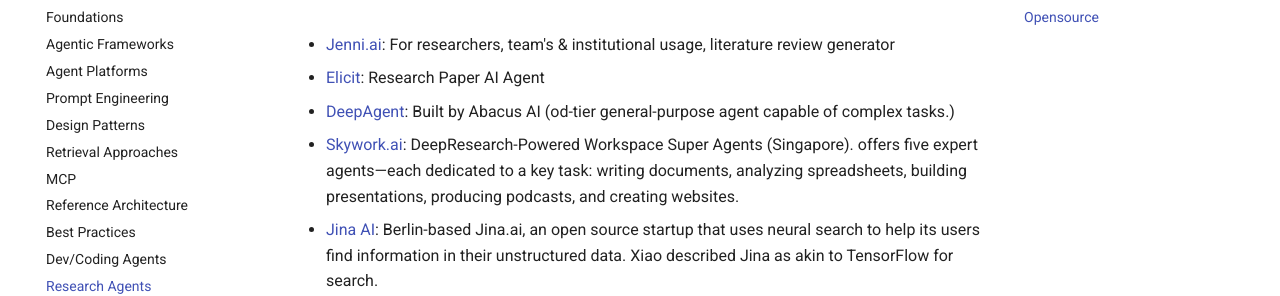
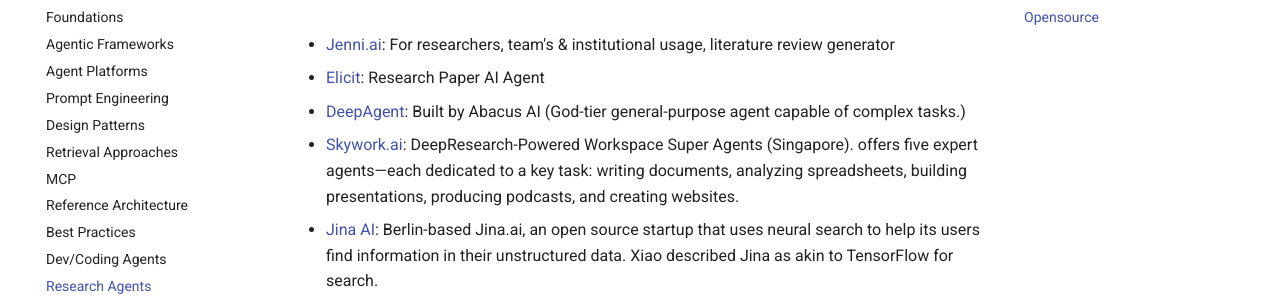
Before and after one commit to ankurkumarz/agentic-ai-knowledge-base, an MkDocs documentation site: the page built from docs/ResearchAgents/Readme.md, in a window 1280 px wide and 1193 px high. Shown: the part 148-444 px from the top of the window. Built offline with MkDocs 1.6.1 and Material for MkDocs 9.7.7, drawn with Linux system fonts in a browser that asks for light colours.

Commit message:
Update Readme.md

```diff
--- a/docs/ResearchAgents/Readme.md
+++ b/docs/ResearchAgents/Readme.md
@@ -2,7 +2,7 @@
 
 - [Jenni.ai](https://jenni.ai/): For researchers, team's & institutional usage, literature review generator
 - [Elicit](https://elicit.com/): Research Paper AI Agent
-- [DeepAgent](https://deepagent.abacus.ai/): Built by Abacus AI (od-tier general-purpose agent capable of complex tasks.)
+- [DeepAgent](https://deepagent.abacus.ai/): Built by Abacus AI (God-tier general-purpose agent capable of complex tasks.)
 - [Skywork.ai](https://skywork.ai): DeepResearch-Powered Workspace Super Agents (Singapore). offers five expert agents—each dedicated to a key task: writing documents, analyzing spreadsheets, building presentations, producing podcasts, and creating websites.
 - [Jina AI](https://jina.ai/): Berlin-based Jina.ai, an open source startup that uses neural search to help its users find information in their unstructured data. Xiao described Jina as akin to TensorFlow for search.
 
```
